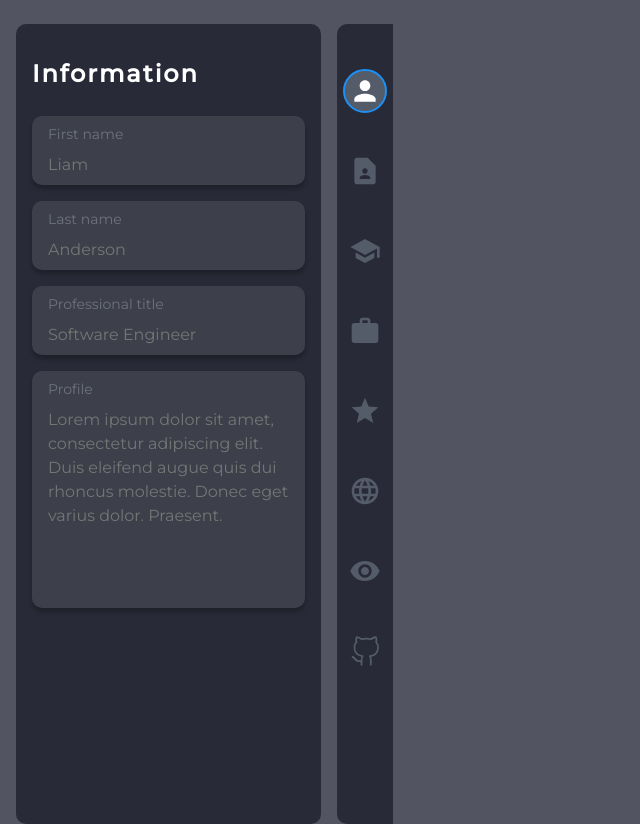
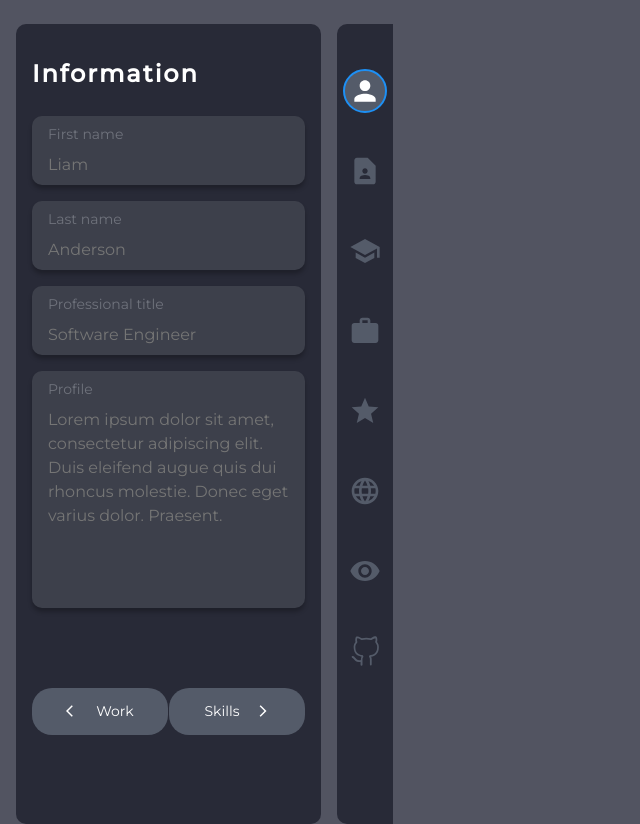
Before and after one commit to LPRegen/resume-builder, a React (Create React App) app: page /information in a window 1280 px wide. Shown: the whole page, without its empty margins (0-640 px from the left). Built offline with nearby package versions, Linux system fonts and the light colour scheme.

Commit message:
Create page button component

```diff
--- /dev/null
+++ b/src/components/Card/ButtonPages.jsx
@@ -0,0 +1,40 @@
+import React, { Component } from 'react';
+import styled from 'styled-components';
+import { colors } from '../theme';
+
+import { MdArrowForwardIos, MdArrowBackIos } from 'react-icons/md';
+
+export default class Button extends Component {
+  render() {
+    return (
+      <StyledButton type="button" direction={this.props.direction}>
+        {this.props.direction === 'previous' && <IconPrev />}
+        {this.props.buttonText}
+        {this.props.direction === 'next' && <IconNext />}
+      </StyledButton>
+    );
+  }
+}
+
+const StyledButton = styled.button`
+  all: unset;
+  display: flex;
+  gap: 1rem;
+  justify-content: center;
+  align-items: center;
+  padding: 0.8rem 0.5rem;
+  background-color: ${colors.bgSecondary};
+  color: ${colors.primaryText};
+  border-radius: 20px;
+  cursor: pointer;
+  min-width: 120px;
+  font-size: 14px;
+`;
+
+const IconNext = styled(MdArrowForwardIos)`
+  color: ${colors.primaryText};
+`;
+
+const IconPrev = styled(MdArrowBackIos)`
+  color: ${colors.primaryText};
+`;
--- a/src/components/Card/index.jsx
+++ b/src/components/Card/index.jsx
@@ -6,7 +6,7 @@ import Form from './Form';
 import Input from './Input';
 import TextArea from './TextArea';
 import Label from './Label';
-import Button from './ButtonSection';
+import Button from './ButtonPages';
 import Wrapper from './Wrapper';
 
 const Card = styled.div`
--- a/src/components/Pages/Information.jsx
+++ b/src/components/Pages/Information.jsx
@@ -31,6 +31,10 @@ export default class Information extends Component {
           <Card.Label labelTitle="Profile">
             <Card.TextArea placeholder="Lorem ipsum dolor sit amet, consectetur adipiscing elit. Duis eleifend augue quis dui rhoncus molestie. Donec eget varius dolor. Praesent." />
           </Card.Label>
+          <Card.Wrapper>
+            <Card.Button buttonText="Work" direction="previous" />
+            <Card.Button buttonText="Skills" direction="next" />
+          </Card.Wrapper>
         </Card.Form>
       </Card>
     );
```
